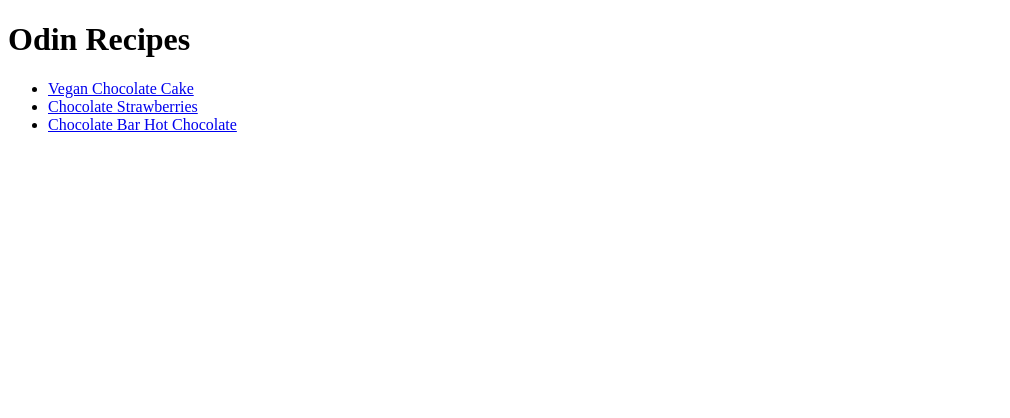
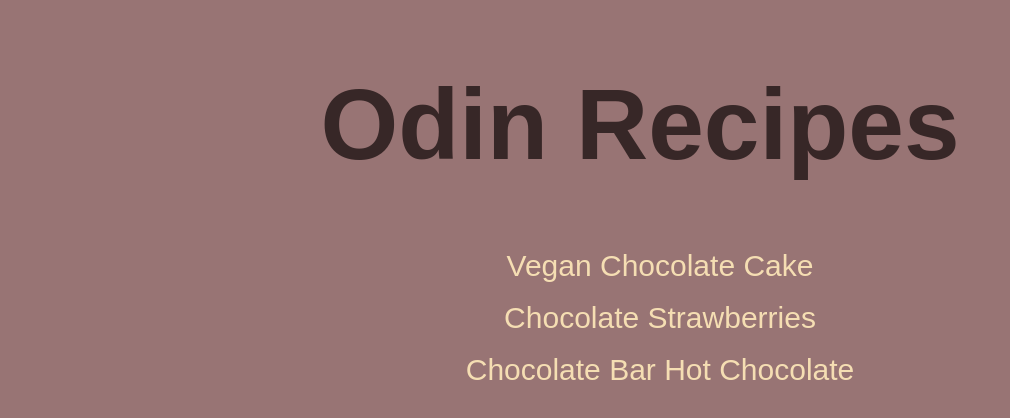
Before and after one commit to lisa-mb/odin-recipes, a plain HTML site: page index.html in a window 1280 px wide. Shown: the whole page, without its empty margins (0-1010 px from the left). Drawn offline with Linux system fonts and the light colour scheme.

Commit message:
add text styles and colors with external css

```diff
--- a/index.html
+++ b/index.html
@@ -5,13 +5,14 @@
   <meta http-equiv="X-UA-Compatible" content="IE=edge">
   <meta name="viewport" content="width=device-width, initial-scale=1.0">
   <title>Odin Recipes</title>
+  <link rel="stylesheet" href="styles.css">
 </head>
 
 <body>
   <h1>Odin Recipes</h1>
-  <ul>
-    <li><a href="recipes/chocolate-cake.html">Vegan Chocolate Cake</a></li>
-    <li><a href="recipes/chocolate-strawberries.html">Chocolate Strawberries</a></li>
+  <ul class="recipeOverview">
+    <li><a href="recipes/chocolate-cake.html">Vegan Chocolate Cake</a></li> <br>
+    <li><a href="recipes/chocolate-strawberries.html">Chocolate Strawberries</a></li> <br>
     <li><a href="recipes/hot-chocolate.html">Chocolate Bar Hot Chocolate</a></li>
   </ul>
 
--- /dev/null
+++ b/styles.css
@@ -0,0 +1,41 @@
+body {
+  font-family: Papyrus, Copperplate, Fantasy;
+  color: rgb(55, 39, 39);
+  text-align: center;
+  background-color: rgb(152, 116, 116);
+}
+
+h1 {
+  font-size: 100px;
+}
+
+h3 {
+  font-size: 50px;
+}
+
+
+a {
+  text-decoration: none;
+  color: wheat;
+  font-size: 30px;
+}
+
+.recipeOverview,
+ul li{
+  list-style: none;
+}
+
+li {
+  list-style-position: inside;
+}
+
+img {
+  height: 400px;
+  width: auto;
+}
+
+p,
+li {
+  color: wheat;
+  font-size: 20px;
+}
```
